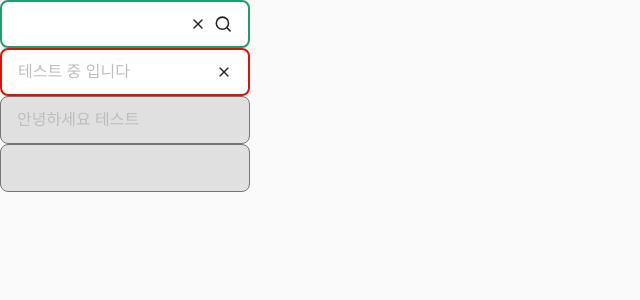
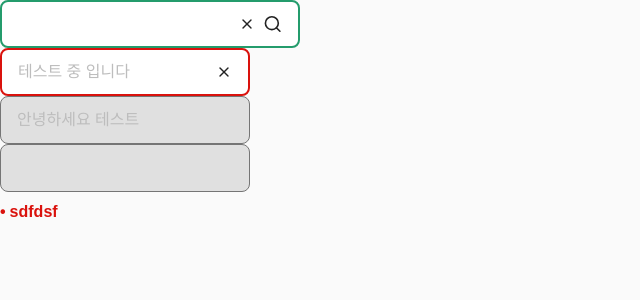
Before and after one commit to juny-0429/book-forest, a Next.js app: page / in a window 1280 px wide. Shown: the top 300 px of the page, without its empty margins (0-640 px from the left). Built offline with nearby package versions, Linux system fonts and the light colour scheme.

Commit message:
error message 제작

```diff
--- a/src/app/page.tsx
+++ b/src/app/page.tsx
@@ -1,13 +1,15 @@
+import ErrorMessage from 'src/components/ErrorMessage/ErrorMessage';
 import TextInput from 'src/components/TextInput/TextInput';
 import LucideIcons from 'src/theme/lucideIcon';
 
 export default function Home() {
   return (
     <div className='w-[250px] border-state-error'>
-      <TextInput isDirty rightIcon={<LucideIcons.Search />} />
+      <TextInput className='w-[300px]' isDirty rightIcon={<LucideIcons.Search />} />
       <TextInput isError isDirty placeholder='테스트 중 입니다' />
       <TextInput placeholder='안녕하세요 테스트' disabled />
       <TextInput disabled />
+      <ErrorMessage className='font-bold'>sdfdsf</ErrorMessage>
     </div>
   );
 }
--- /dev/null
+++ b/src/components/ErrorMessage/ErrorMessage.tsx
@@ -0,0 +1,16 @@
+import { forwardRef } from 'react';
+import { cn } from 'src/lib/utils';
+
+export interface ErrorMessageProps extends React.HTMLAttributes<HTMLParagraphElement> {}
+
+const ErrorMessage = forwardRef<HTMLParagraphElement, ErrorMessageProps>(({ className, children, ...rest }, ref) => {
+  return (
+    <p ref={ref} className={cn("mt-2 text-caption-12r text-state-error before:content-['•'] before:mr-1 before:inline-block", className)} {...rest}>
+      {children}
+    </p>
+  );
+});
+
+ErrorMessage.displayName = 'ErrorMessage';
+
+export default ErrorMessage;
```
